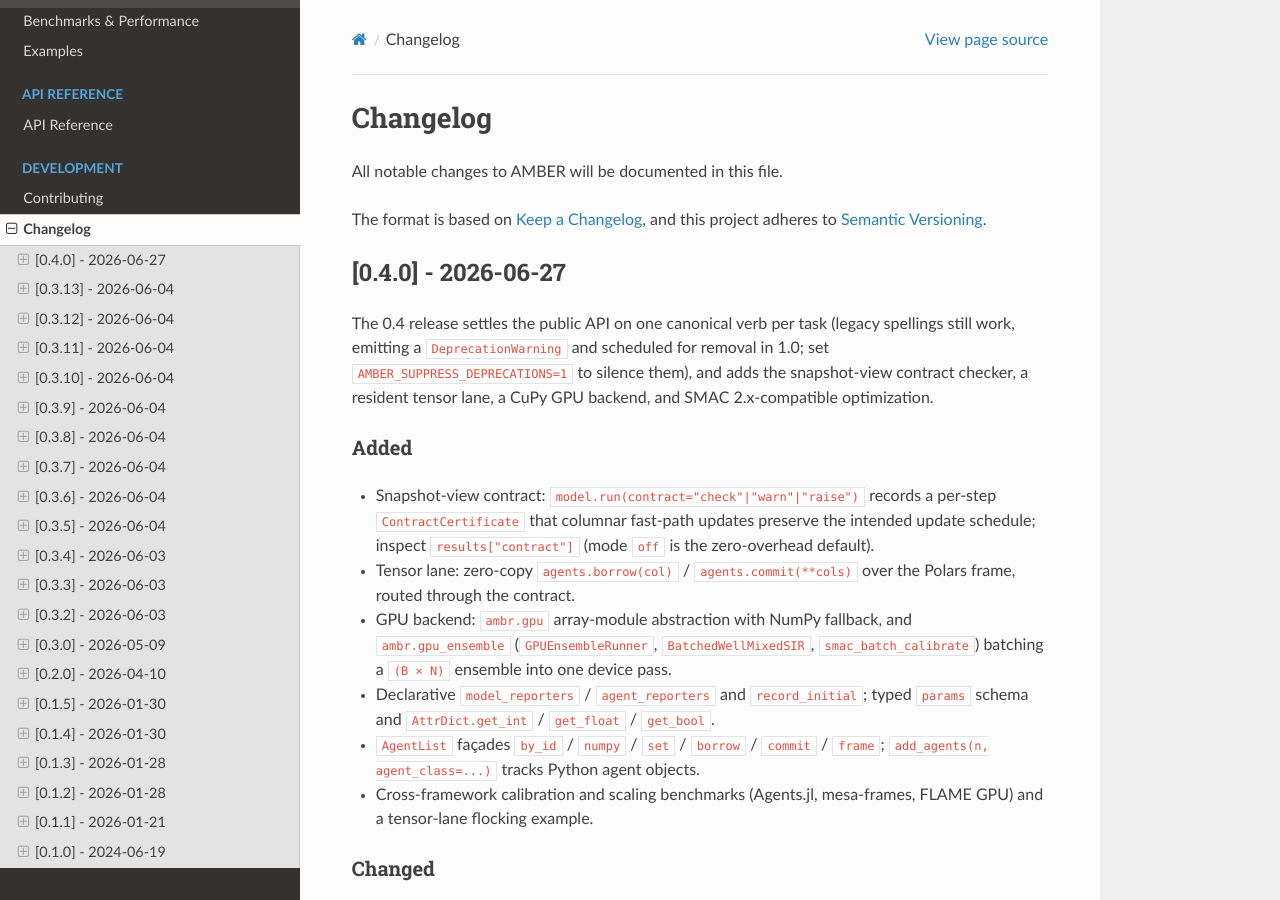
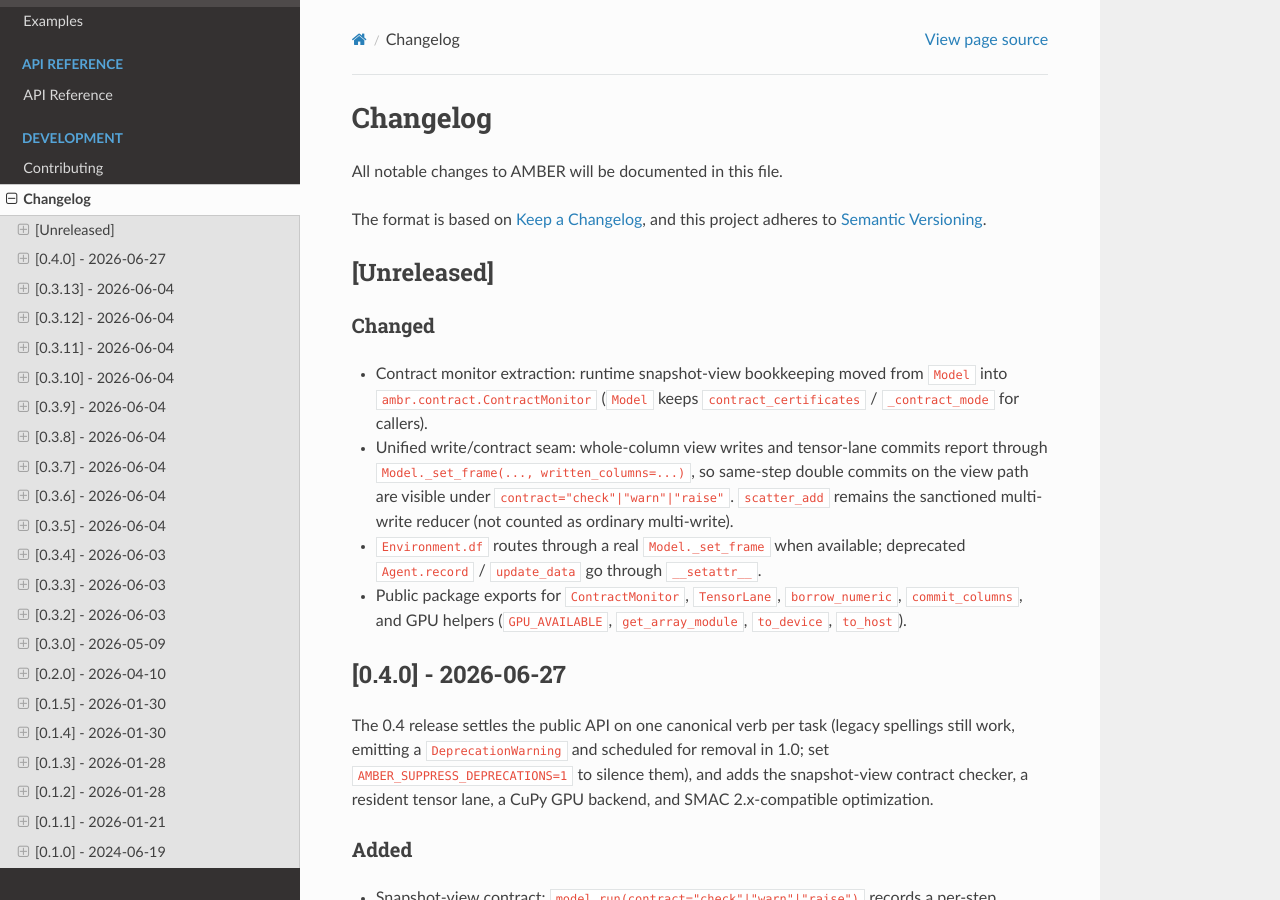
Before and after one commit to a11to1n3/AMBER, a Sphinx documentation site: the page built from docs/changelog.rst, in a window 1280 px wide and 900 px high. Built offline with Sphinx 7.4.7 and the Read the Docs theme 3.1.0, drawn with Linux system fonts in a browser that asks for light colours.

Commit message:
docs: note ContractMonitor refactor in changelog
Record the unreleased post-0.4 write-seam / contract extraction cleanup in
CHANGELOG.md and docs/changelog.rst.

```diff
--- a/docs/changelog.rst
+++ b/docs/changelog.rst
@@ -5,6 +5,25 @@ All notable changes to AMBER will be documented in this file.
 
 The format is based on `Keep a Changelog <https://keepachangelog.com/en/1.0.0/>`_,
 and this project adheres to `Semantic Versioning <https://semver.org/spec/v2.0.0.html>`_.
+
+[Unreleased]
+------------
+
+Changed
+~~~~~~~
+- Contract monitor extraction: runtime snapshot-view bookkeeping moved from
+  ``Model`` into ``ambr.contract.ContractMonitor`` (``Model`` keeps
+  ``contract_certificates`` / ``_contract_mode`` for callers).
+- Unified write/contract seam: whole-column view writes and tensor-lane commits
+  report through ``Model._set_frame(..., written_columns=...)``, so same-step
+  double commits on the view path are visible under
+  ``contract="check"|"warn"|"raise"``. ``scatter_add`` remains the sanctioned
+  multi-write reducer (not counted as ordinary multi-write).
+- ``Environment.df`` routes through a real ``Model._set_frame`` when available;
+  deprecated ``Agent.record`` / ``update_data`` go through ``__setattr__``.
+- Public package exports for ``ContractMonitor``, ``TensorLane``,
+  ``borrow_numeric``, ``commit_columns``, and GPU helpers
+  (``GPU_AVAILABLE``, ``get_array_module``, ``to_device``, ``to_host``).
 
 [0.4.0] - 2026-06-27
 --------------------
```
Also changed, not shown: CHANGELOG.md (+19 -0 lines).
